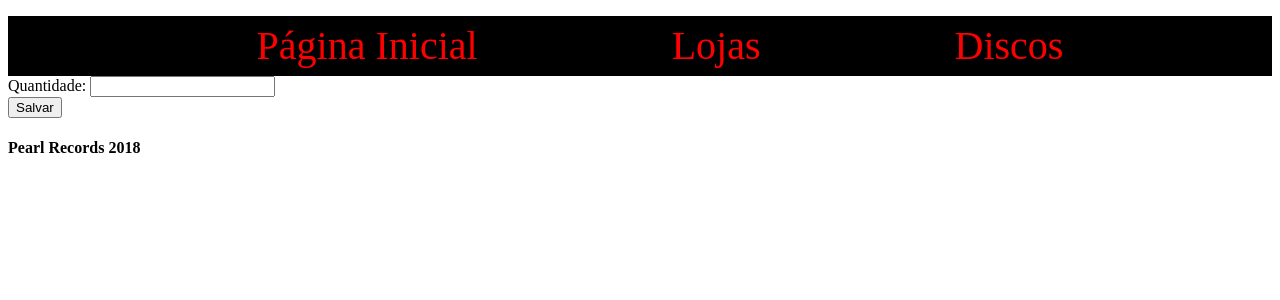
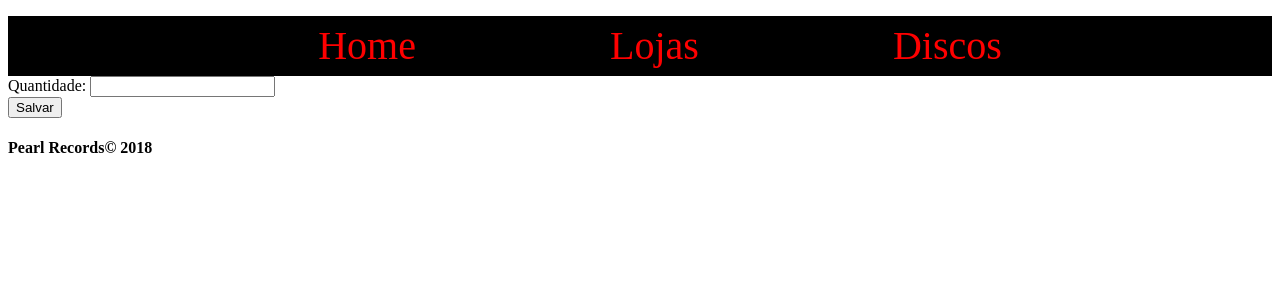
Before and after one commit to vitor-mafra/sistema-web-trainee-ijunior, a PHP site: page /alterarQtdLoja.php?idD=3 in a window 1280 px wide. Shown: the top 300 px of the page. Run offline with PHP 8.4, Linux system fonts and the light colour scheme; data comes from the database, SQL or seed files in the repository; data that the repository does not hold is empty.

Commit message:
Update alterarQtdLoja.php

```diff
--- a/alterarQtdLoja.php
+++ b/alterarQtdLoja.php
@@ -12,14 +12,14 @@ $aux = $_GET["aux"];
 <html>
     <meta charset="UTF-8">
     <head>
-            <title>Discos</title>
+            <title>Alterar quantidade - Pearl Records© 2018</title>
             <link rel="stylesheet" type="text/css" href="Menu.css">
     </head>
     <body>
         <header>
             <nav class="menu">
                 <ul>
-                    <li><a href = "index.php">Página Inicial</a></li>
+                    <li><a href = "index.php">Home</a></li>
                     <li><a href = "listarLojas.php">Lojas</a></li>
                     <li><a href = "listarDiscos.php">Discos</a></li>
                 </ul>
@@ -38,7 +38,7 @@ $aux = $_GET["aux"];
 
 
         <footer>
-            <h4>Pearl Records 2018</h4>
+            <h4>Pearl Records© 2018</h4>
         </footer>
     </body>
 </html>
```
